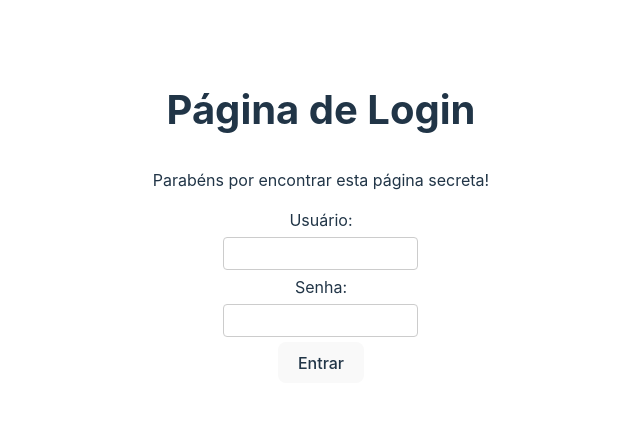
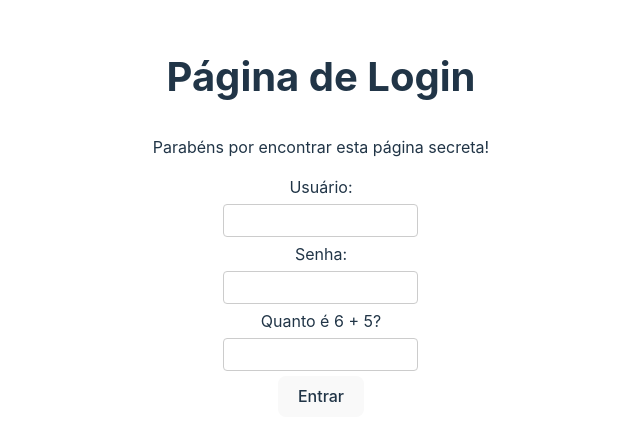
Before and after one commit to Paduan/Cyber-Rats, a React (Vite) app in the folder cyber-rats/: page /login in a window 1280 px wide. Shown: the part 181-622 px from the top of the page, without its empty margins (319-959 px from the left). Built offline with nearby package versions, Linux system fonts and the light colour scheme.

Commit message:
new file:   cyber-rats/api/auth.js 	modified:   cyber-rats/src/Desafio2.css 	modified:   cyber-rats/src/Login.jsx

```diff
--- /dev/null
+++ b/cyber-rats/api/auth.js
@@ -0,0 +1,6 @@
+// src/api/auth.js
+
+export const correctLogin = {
+    username: 'memphis',
+    password: 'd4ftv3r1d15qu0',
+  };
--- a/cyber-rats/src/Desafio2.css
+++ b/cyber-rats/src/Desafio2.css
@@ -1,5 +1,4 @@
 /* Desafio2.css */
-
 
 [data-hidden-text] {
   display: block;
--- a/cyber-rats/src/Login.jsx
+++ b/cyber-rats/src/Login.jsx
@@ -1,20 +1,71 @@
 // src/Login.jsx
-import React from 'react';
+import React, { useState } from 'react';
+import { correctLogin } from './api/auth'; // Importa o login correto
 
 function Login() {
+  const [username, setUsername] = useState('');
+  const [password, setPassword] = useState('');
+  const [captchaA, setCaptchaA] = useState(Math.floor(Math.random() * 10));
+  const [captchaB, setCaptchaB] = useState(Math.floor(Math.random() * 10));
+  const [captchaInput, setCaptchaInput] = useState('');
+  const [error, setError] = useState('');
+
+  const handleSubmit = (e) => {
+    e.preventDefault();
+
+    // Verifica o CAPTCHA
+    const captchaResult = parseInt(captchaInput, 10);
+    if (captchaResult !== captchaA + captchaB) {
+      setError('CAPTCHA incorreto. Tente novamente.');
+      return;
+    }
+
+    // Verifica o login e senha
+    if (username === correctLogin.username && password === correctLogin.password) {
+      alert('Login bem-sucedido! Bem-vindo à página secreta.');
+    } else {
+      setError('Usuário ou senha incorretos.');
+    }
+  };
+
   return (
     <div className="container">
       <h2>Página de Login</h2>
       <p>Parabéns por encontrar esta página secreta!</p>
-      <form>
+      <form onSubmit={handleSubmit}>
         <div>
           <label htmlFor="username">Usuário:</label>
-          <input type="text" id="username" name="username" />
+          <input
+            type="text"
+            id="username"
+            name="username"
+            value={username}
+            onChange={(e) => setUsername(e.target.value)}
+          />
         </div>
         <div>
           <label htmlFor="password">Senha:</label>
-          <input type="password" id="password" name="password" />
+          <input
+            type="password"
+            id="password"
+            name="password"
+            value={password}
+            onChange={(e) => setPassword(e.target.value)}
+          />
         </div>
+        <div>
+          <label htmlFor="captcha">
+            Quanto é {captchaA} + {captchaB}?
+          </label>
+          <input
+            type="text"
+            id="captcha"
+            name="captcha"
+            value={captchaInput}
+            onChange={(e) => setCaptchaInput(e.target.value)}
+          />
+        </div>
+        {error && <p style={{ color: 'red' }}>{error}</p>}
         <button type="submit">Entrar</button>
       </form>
     </div>
```
